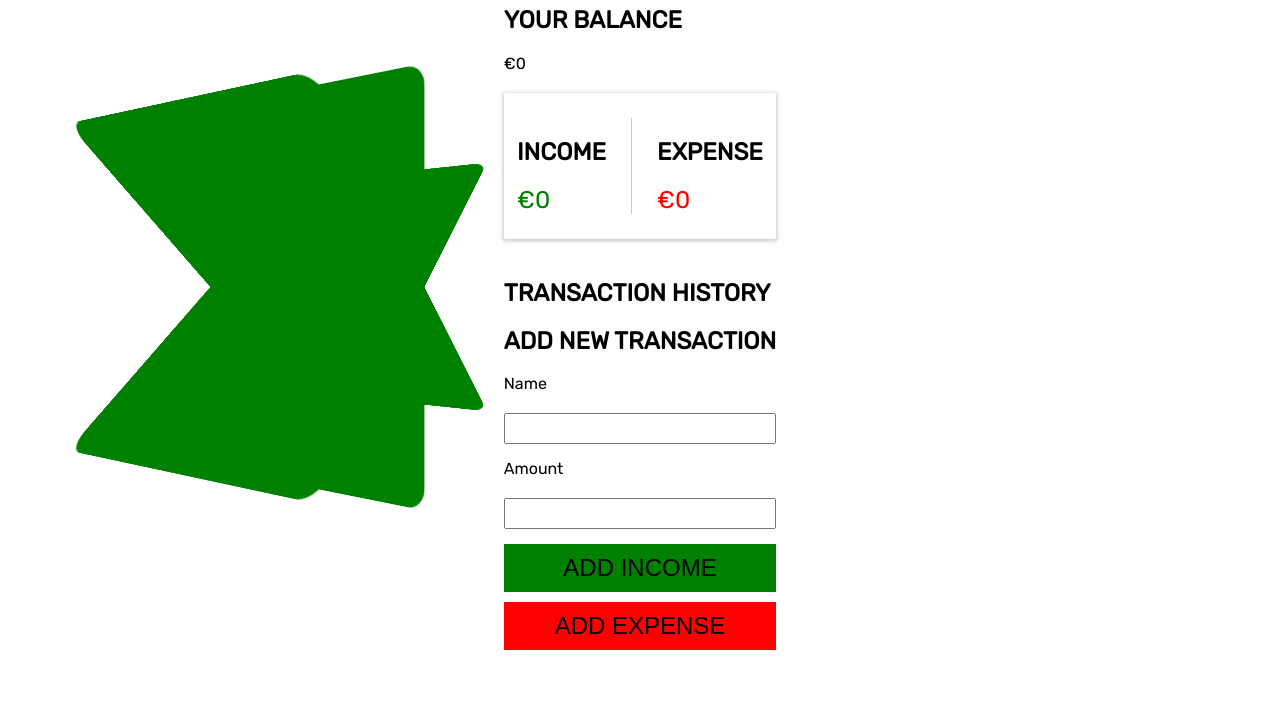
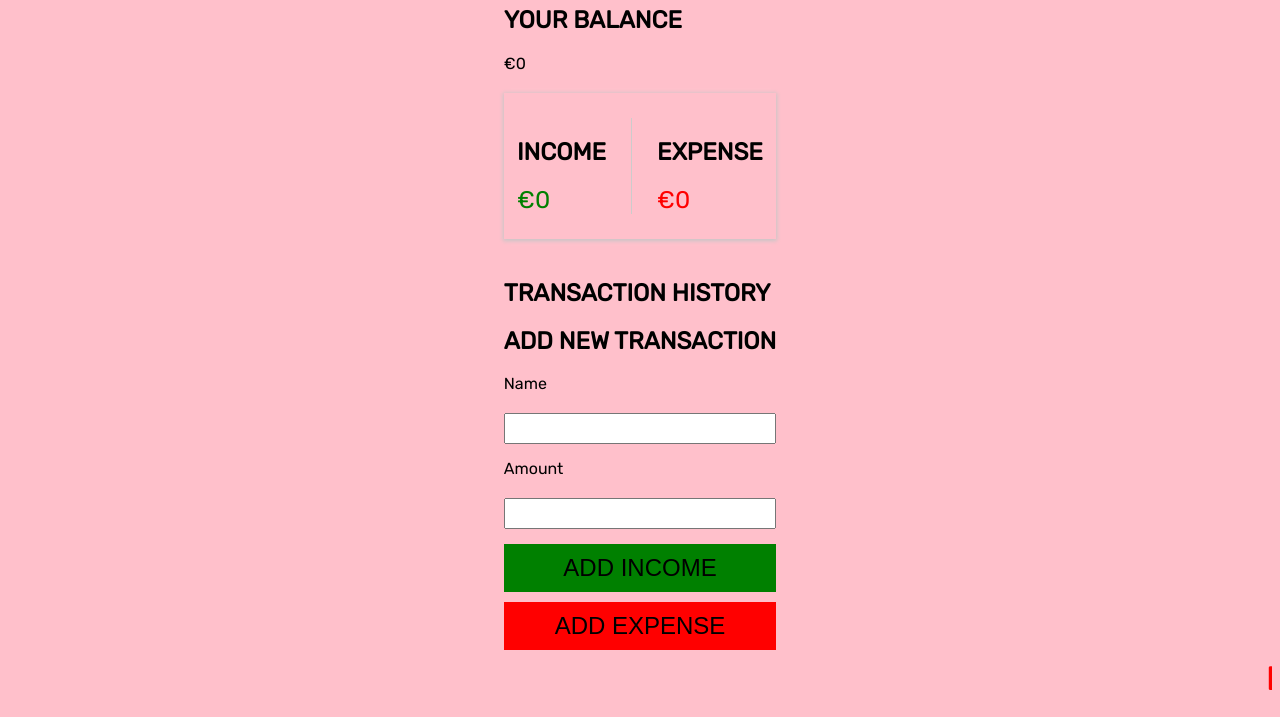
Before and after one commit to Lindaroy202/Expense-Tracker, a plain HTML site: page index.html in a window 1280 px wide. Shown: the part 83-800 px from the top of the page. Drawn offline with Linux system fonts and the light colour scheme.

Commit message:
modified files

```diff
--- a/index.html
+++ b/index.html
@@ -9,13 +9,13 @@
     <link rel="stylesheet" href="style.css">
 </head>
     <body>
-         <div class="box">
+         <!-- <div class="box">
             <div>
                 <span></span>
                 <span></span>
                 <span></span>
                 <span></span>
-            </div>
+            </div>  -->
         </div>
         <div class="app">
             <h1>Expense Tracker</h1>
--- a/style.css
+++ b/style.css
@@ -12,10 +12,7 @@ body {
     flex-direction: column;
     justify-content:center;
     align-items:center;
-     /* background-image: url(./image/mine.png);  */
-    background-repeat: no-repeat;
-
-    background-position: center
+   background-color: pink;
 }
 marquee {
     font-weight: bold;
```
